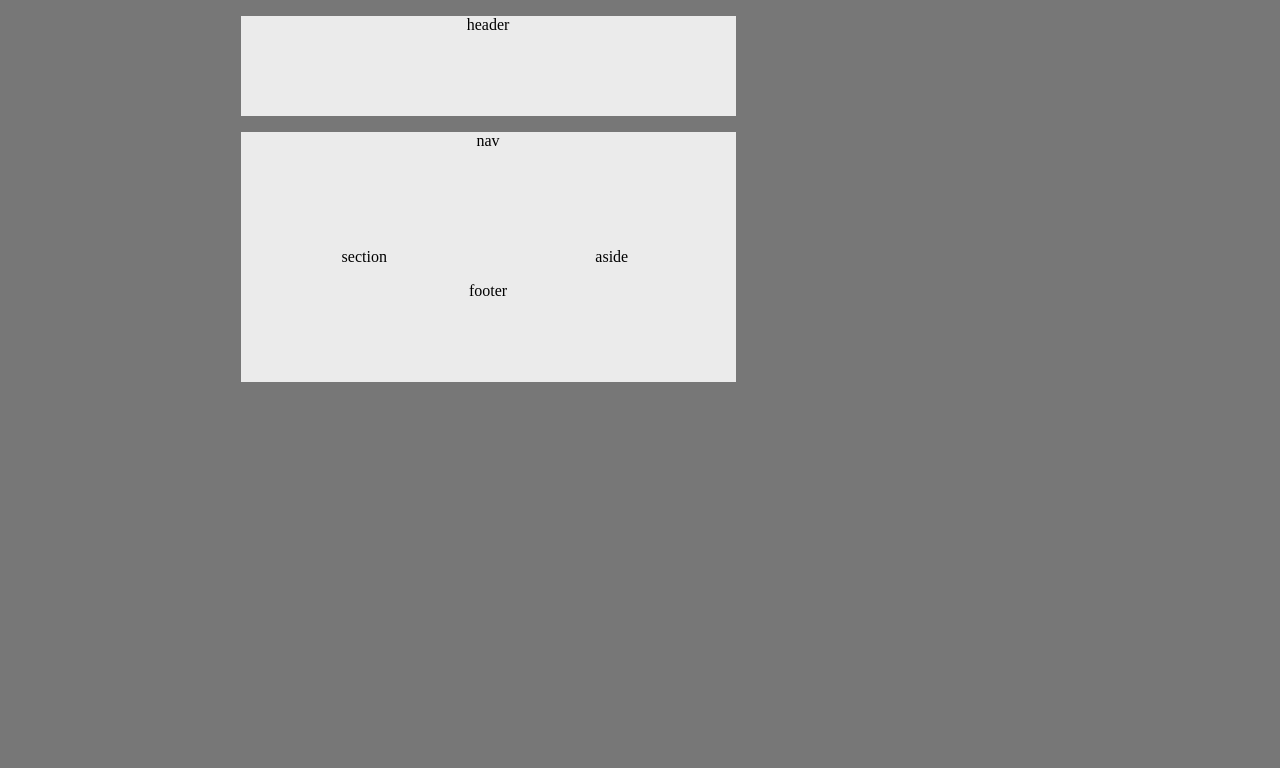
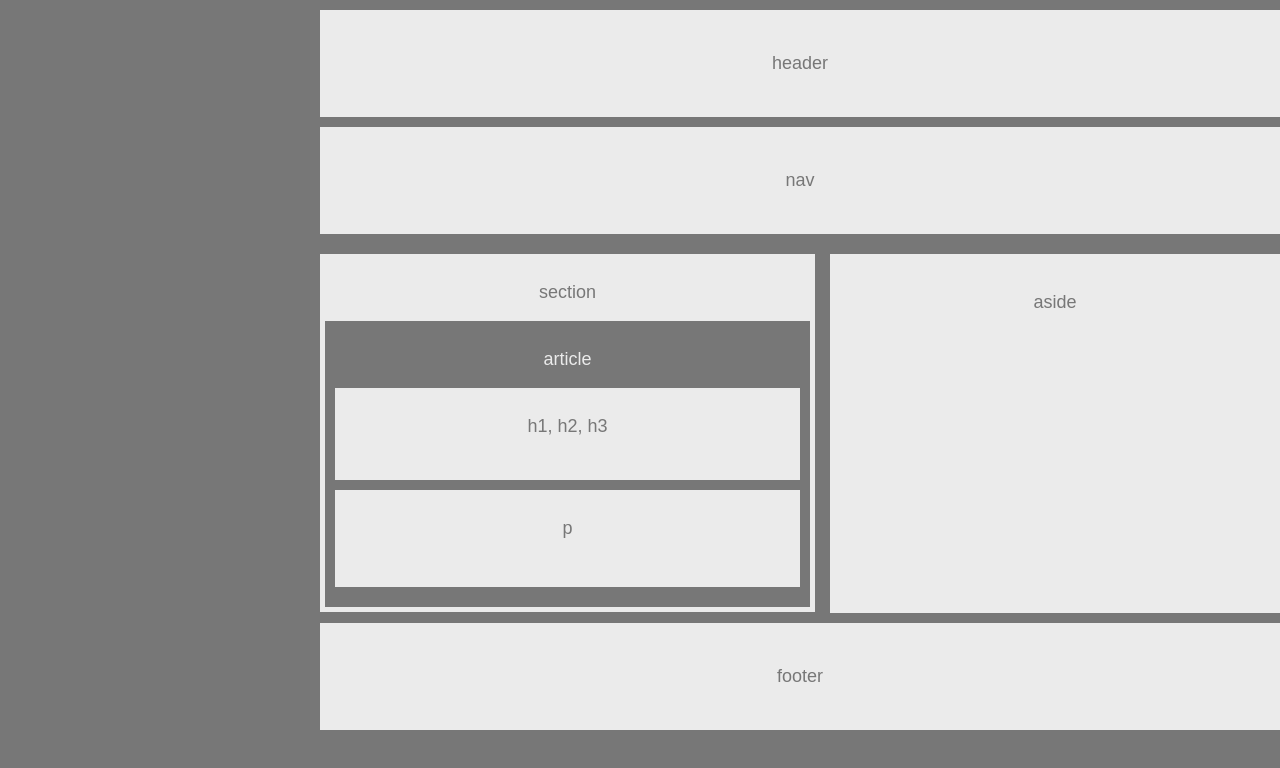
Before and after one commit to ajlaroche/HW-Wireframe, a plain HTML site: page index.html in a window 1280 px wide. Drawn offline with Linux system fonts and the light colour scheme.

Commit message:
Completed easy homework

```diff
--- a/index.html
+++ b/index.html
@@ -14,13 +14,24 @@
   <nav>
     <p>nav</p>
   </nav>
+  <div class="clearfix">
 <div id="wrapper">
    <section>
     <p>section</p>
+    <section id="article">
+      <p>article</p>
+      <section id="headers">
+        <p>h1, h2, h3</p>
+      </section>
+      <section id="paragraphs">
+        <p>p</p>
+      </section>
+    </section>
   </section>
   <aside>
     <p>aside</p>
   </aside>
+</div>
 </div>
   <footer>
     <p>footer</p>
--- a/style.css
+++ b/style.css
@@ -1,47 +1,100 @@
 body    {
     background-color: #777;
-    width: 960px;
-}
-
-section {
-    background-color: #ebebeb;
-    width: 247.5px;
-    text-align: center;
-    margin: auto;
-    float: left;
+    margin:auto;
+    font-size: 18px;
+    font-family: Arial,'Helvetica Neue', Helvetica, sans-serif;
 }
 header  {
     background-color: #ebebeb;
+    color: #777;
     text-align: center;
-    margin: auto;
-    width: 495px;
-    height: 100px;
-}
+    margin-left: 25%;
+    margin-right: 25%;
+    margin-top: 10px;
+    margin-bottom: 10px;
+    padding-top: 25px;
+    padding-bottom: 25px;
+    width: 960px;
+    }
 
 nav  {
     background-color: #ebebeb;
+    color: #777;
     text-align: center;
-    margin: auto;
+    margin-left: 25%;
+    margin-right: 25%;
+    margin-top: 10px;
+    margin-bottom: 20px;
+    width: 960px;
+    padding-top: 25px;
+    padding-bottom: 25px;
+}
+section {
+    background-color: #ebebeb;
+    color: #777;
     width: 495px;
-    height: 100px;
+    padding-top: 10px;
+    text-align: center;
+    margin-right: 15px;
+    float: left;
 }
-
 aside  {
     background-color: #ebebeb;
+    color: #777;
     text-align: center;
-    width: 247.5px;
-    margin: auto;
+    width: 450px;
+    padding-top: 20px;
+    padding-bottom: 282px;
     float: left;
+}
+.clearfix::after {
+    content: "";
+    clear: both;
+    display: table;
 }
 footer  {
     background-color: #ebebeb;
+    color: #777;
     text-align: center;
-    margin: auto;
-    width: 495px;
-    clear: left;
-    height: 100px;
+    margin-left: 25%;
+    margin-right: 25%;
+    margin-top: 10px;
+    margin-bottom: 10px;
+    width: 960px;
+    padding-top: 25px;
+    padding-bottom: 25px;
 }
 #wrapper {
-    width: 495px;
-    margin: auto;
+    width: 960px;
+    margin-left: 25%;
+    margin-right: 25%;
+    margin-top: 10px;
+    margin-bottom: 10px;
 }
+#article {
+    background-color: #777;
+    color: #ebebeb;
+    margin-left: 5px;
+    margin-right: 5px;
+    margin-bottom: 5px;
+    padding-bottom: 15px;
+    width: 485px;
+}
+#headers {
+    background-color: #ebebeb;
+    color: #777;
+    margin-left: 10px;
+    margin-right: 10px;
+    margin-bottom: 10px;
+    width: 465px;
+    padding-bottom: 25px;
+}
+#paragraphs {
+    background-color: #ebebeb;
+    color: #777;
+    margin-left: 10px;
+    margin-right: 10px;
+    margin-bottom: 5px;
+    width: 465px;
+    padding-bottom: 30px;
+}
```
